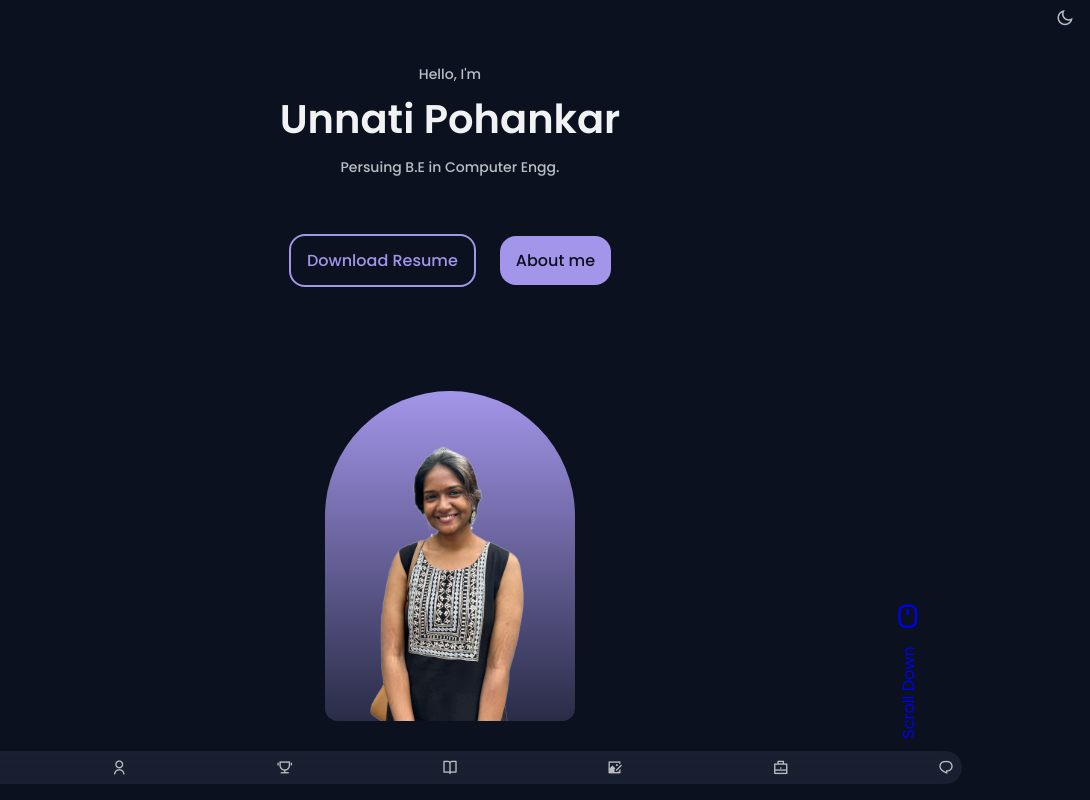
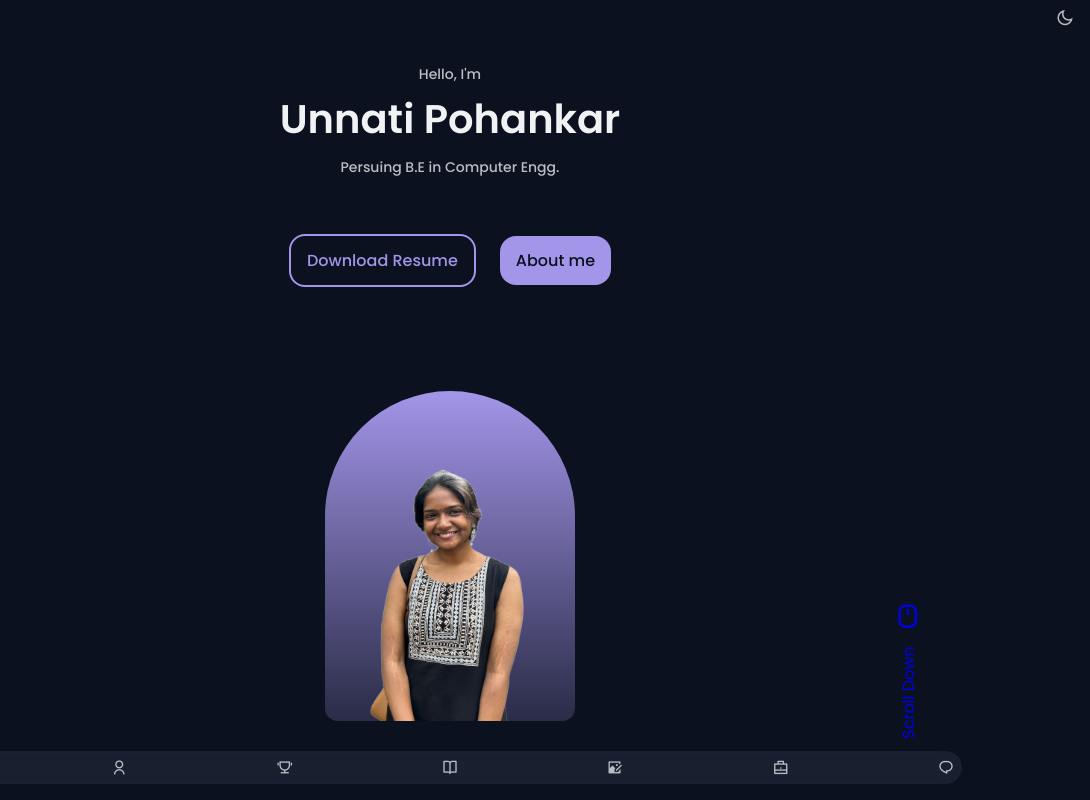
Before and after one commit to Unnatttii/Unnati_Portfolio, a plain HTML site: page index.html in a window 1280 px wide. Shown: the top 800 px of the page, 190-1280 px from the left. Drawn offline with nearby package versions, Linux system fonts and the light colour scheme.

Commit message:
img dimensions changed

```diff
--- a/assets/css/styles.css
+++ b/assets/css/styles.css
@@ -340,8 +340,8 @@ body.light-theme{
 }
 
 .home__img{
-  width: 300px;
-  height: 300px;
+  width: 400px;
+  height: 275px;
 }
 
 .home__handle{
```
